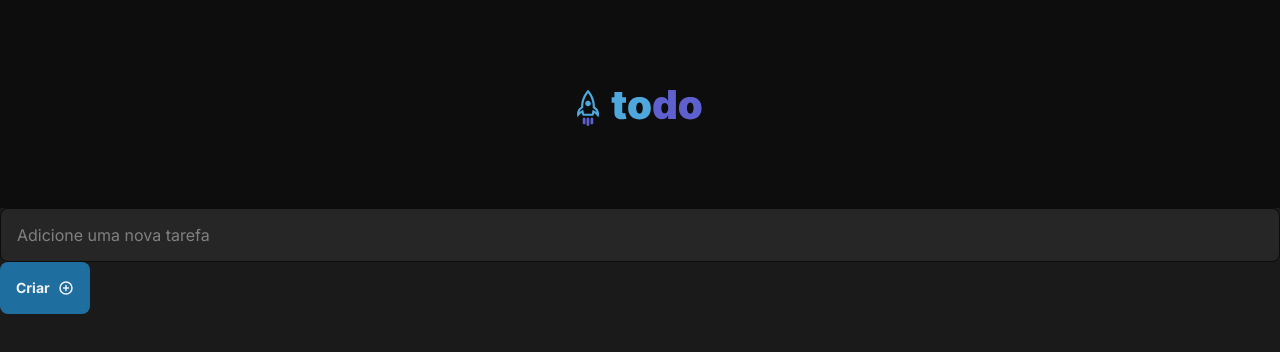
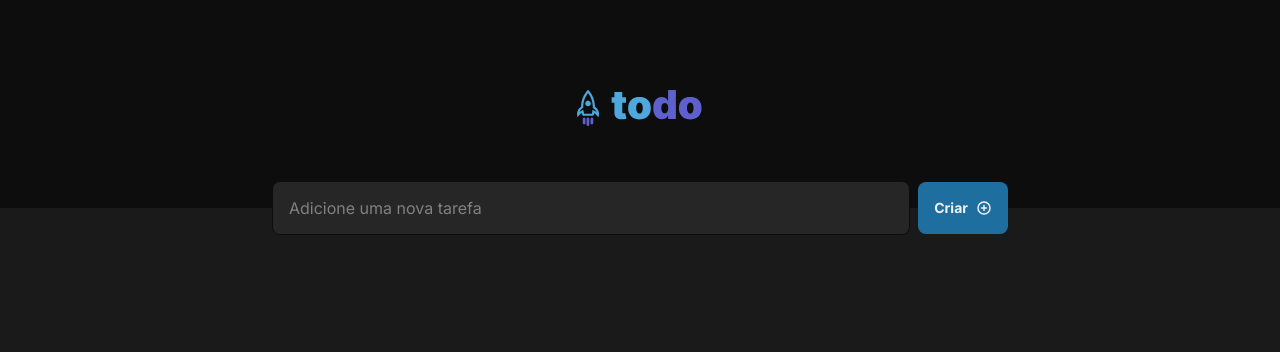
Before and after one commit to horquidia-lima/toDoList-TSX, a React (Vite) app: page / in a window 1280 px wide. Shown: the top 352 px of the page. Built offline with nearby package versions, Linux system fonts and the light colour scheme.

Commit message:
criado css do header e input

```diff
--- /dev/null
+++ b/src/App.module.css
@@ -0,0 +1,20 @@
+.content {
+    max-width: 46rem;
+    width: 100%;
+
+    margin: 0 auto;
+}
+
+.taskInfoContainer {
+    display: flex;
+    flex: 1;
+
+    justify-content: space-between;
+    gap: 0.5rem;
+}
+
+.taskInfoContainer input, .taskInfoContainer button {
+    transform: translateY(-50%);
+
+    margin-button: 2.3125rem;
+}
--- a/src/App.tsx
+++ b/src/App.tsx
@@ -1,4 +1,6 @@
 import { PlusCircle } from "@phosphor-icons/react";
+
+import styles from './App.module.css'
 
 import { Button } from "./components/Button";
 import { Header } from "./components/Header";
@@ -9,8 +11,8 @@ export function App(){
     <main>
       <Header/>
 
-      <section>
-        <div>
+      <section className={styles.content}>
+        <div className={styles.taskInfoContainer}>
           <Input/>
           <Button>
             Criar
```
